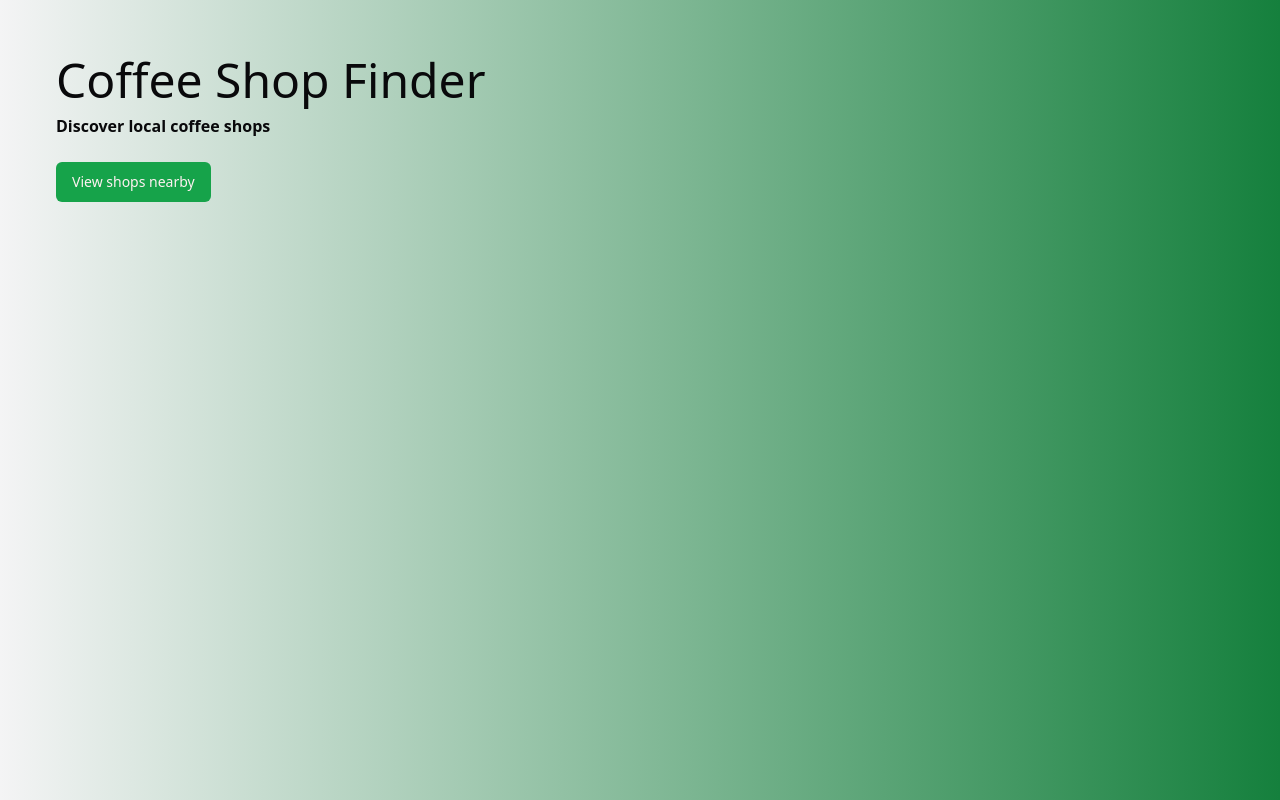
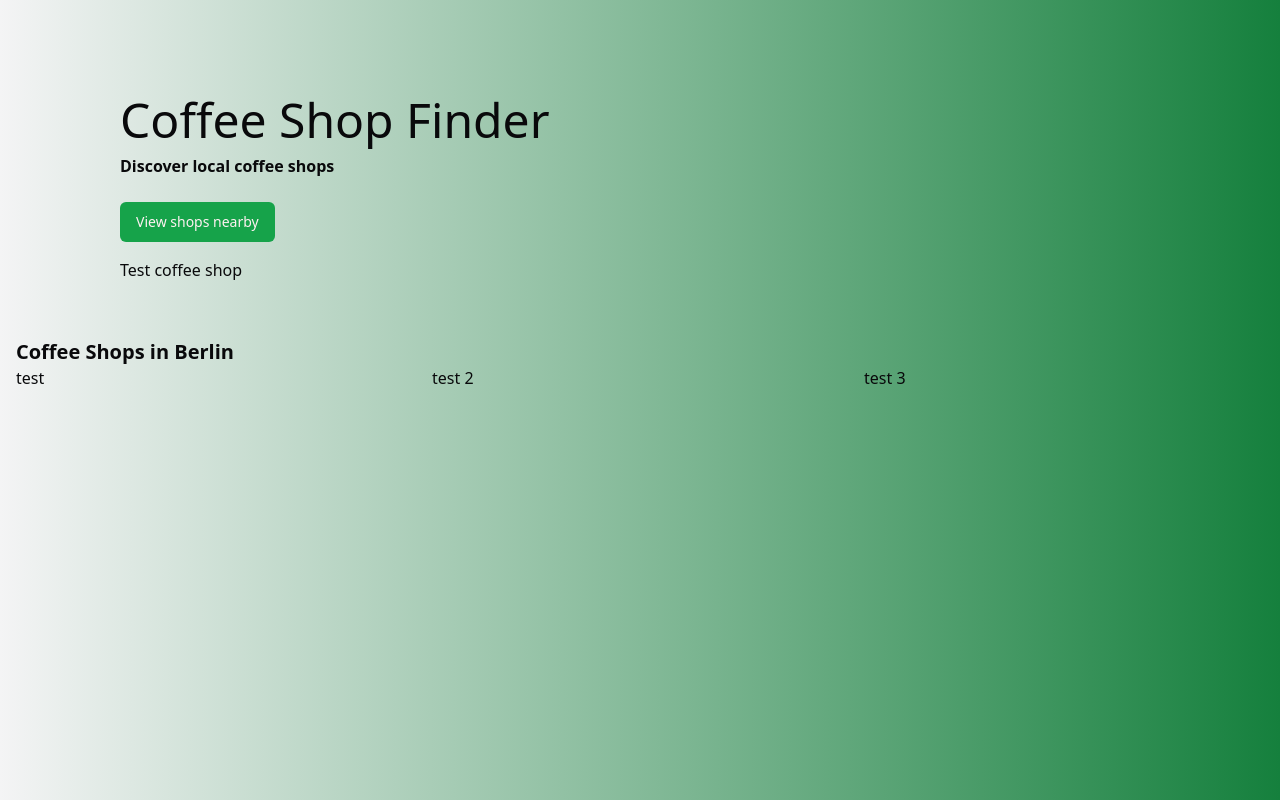
Before and after one commit to NewPhoneWhoDis/coffee-shop-finder, a Next.js app: page / in a window 1280 px wide. Built offline with nearby package versions, Linux system fonts and the light colour scheme.

Commit message:
basic design concept

```diff
--- a/app/page.tsx
+++ b/app/page.tsx
@@ -1,9 +1,24 @@
 import Banner from "@/components/custom/banner.client";
+import Link from "next/link";
 
 export default function Home() {
+  const coffeeStoreId = "test-coffee-store";
+  const cityName = "Berlin";
   return (
-    <main className="flex min-h-screen flex-col items-start justify-between p-14">
-      <Banner></Banner>
-    </main>
+    <div className="mb-56">
+      <main className="mx-auto mt-10 max-w-6xl flex flex-col items-start p-14">
+        <Banner></Banner>
+        <Link className="mt-4" href={`/coffee-store/${coffeeStoreId}`}>
+          Test coffee shop
+        </Link>
+      </main>
+
+      <p className="text-xl ml-4 font-bold"> Coffee Shops in {cityName}</p>
+      <div className="grid grid-cols-1 sm:grid-cols-2 md:grid-cols-3 gap-4">
+        <div className="ml-4">test</div>
+        <div>test 2</div>
+        <div>test 3</div>
+      </div>
+    </div>
   );
 }
```
